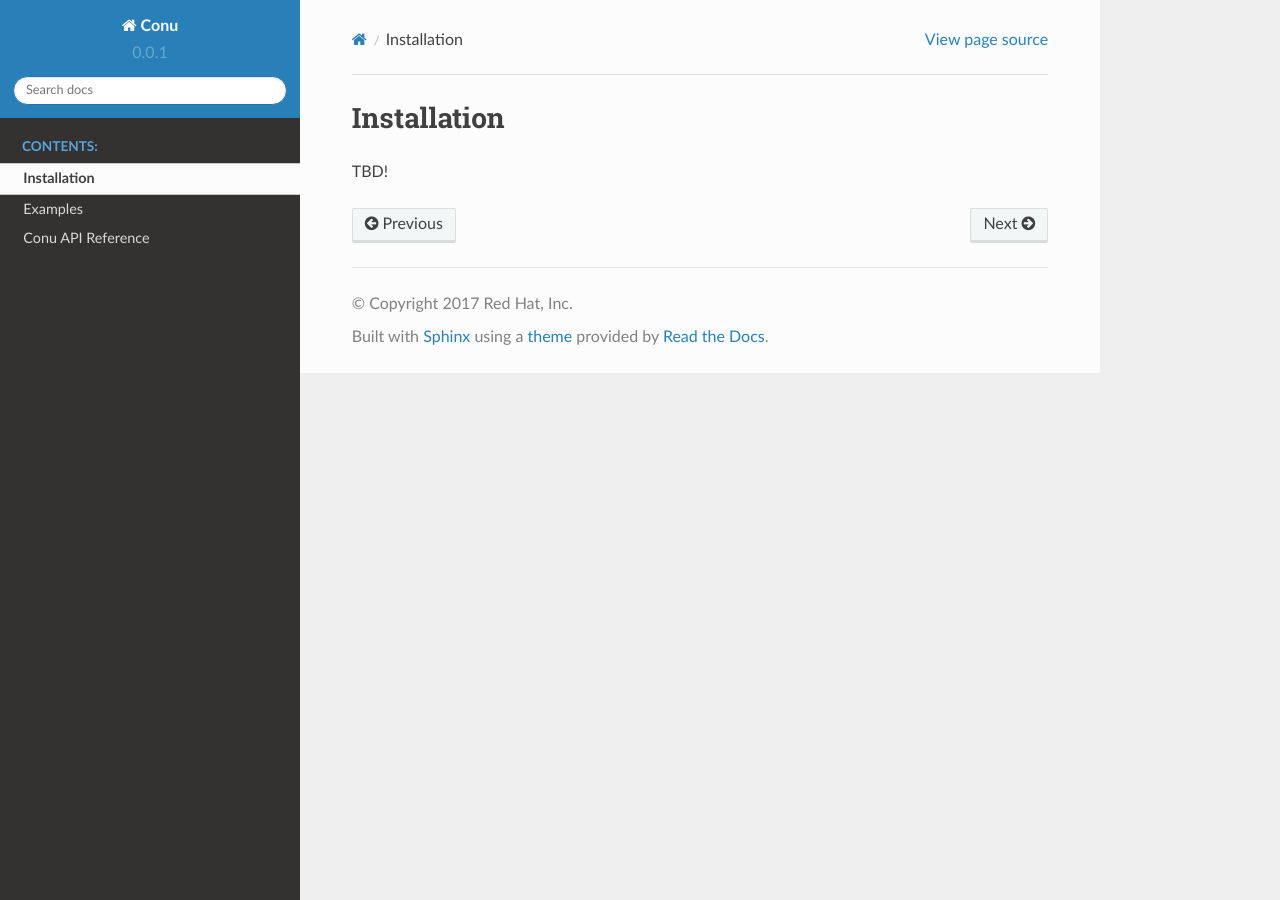
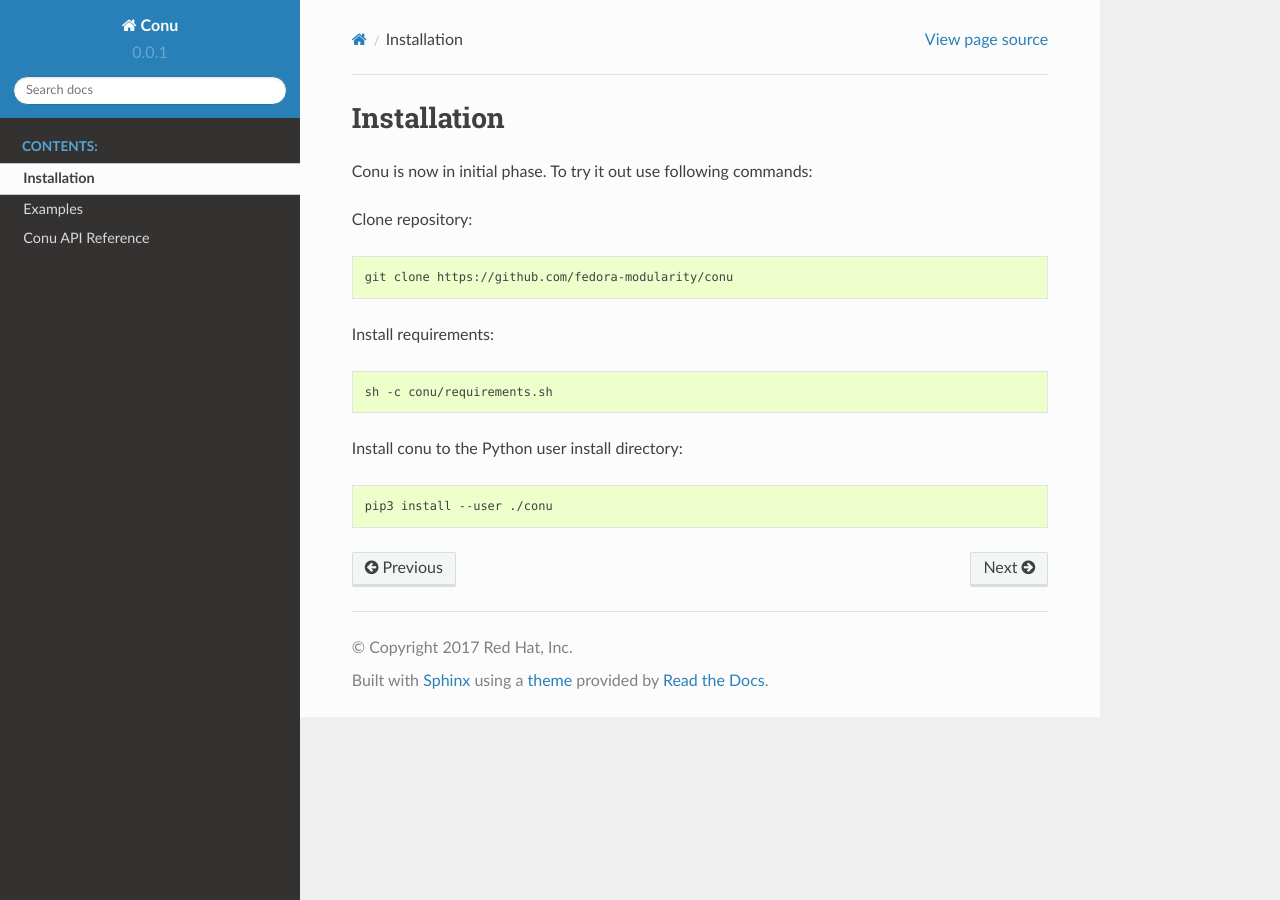
Before and after one commit to user-cont/conu, a Sphinx documentation site: the page built from docs/source/installation.rst, in a window 1280 px wide. Built offline with Sphinx 7.4.7 and the Read the Docs theme 2.0.0, drawn with Linux system fonts in a browser that asks for light colours.

Commit message:
Document installation and contribution

```diff
--- a/docs/source/index.rst
+++ b/docs/source/index.rst
@@ -16,6 +16,11 @@ ConU gathers utilities that come in handy when creating tests, provides nice log
    examples.rst
    reference/index.rst
 
+Contribution
+=============
+
+In case of issues, questions and suggestions, please, file an issue or pull request on https://github.com/fedora-modularity/conu where conu is stored and maintained.
+
 Indices and tables
 ==================
 
--- a/docs/source/installation.rst
+++ b/docs/source/installation.rst
@@ -1,4 +1,22 @@
 Installation
 ============
 
-TBD!
+Conu is now in initial phase. To try it out use following commands:
+
+Clone repository:
+
+.. code-block:: bash
+
+   git clone https://github.com/fedora-modularity/conu
+
+Install requirements:
+
+.. code-block:: bash
+
+   sh -c conu/requirements.sh
+
+Install conu to the Python user install directory:
+
+.. code-block:: bash
+
+   pip3 install --user ./conu
```
